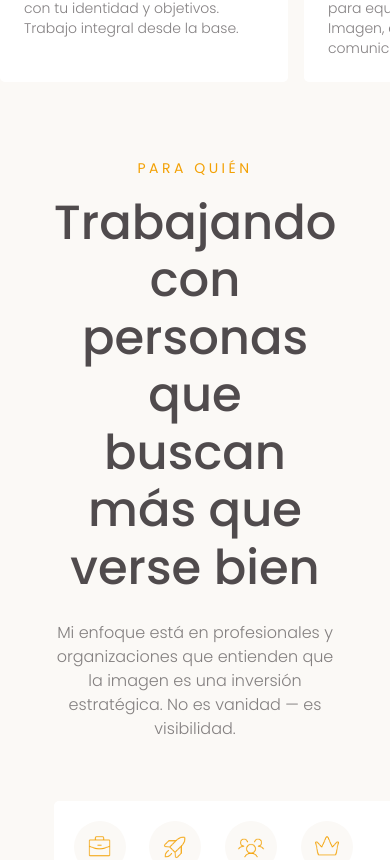
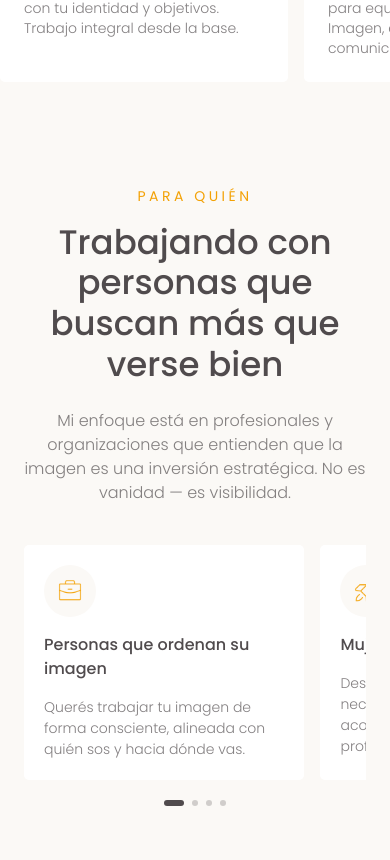
Before and after one commit to DunaStudio/dani_arena, a Next.js app: page / in a window 390 px wide. Shown: the part 3775-4635 px from the top of the page. Built offline with nearby package versions, Linux system fonts and the light colour scheme.

Commit message:
paraquien section mobile

```diff
--- a/sections/ParaQuienSection.tsx
+++ b/sections/ParaQuienSection.tsx
@@ -1,3 +1,6 @@
+"use client";
+
+import { useRef, useState } from "react";
 import {
   FadeUp,
   RevealLine,
@@ -5,20 +8,34 @@ import {
   StaggerItem,
 } from "@/components/motion";
 import ParaQuienCard from "@/components/ParaQuienComponents/ParaQuienCard";
-import SectionText from "@/components/SectionText";
 import { paraQuienCardsData } from "@/utils/constants";
 
 export default function ParaQuienSection() {
+  const [current, setCurrent] = useState(0);
+  const scrollRef = useRef<HTMLDivElement>(null);
+
+  const handleScroll = () => {
+    if (!scrollRef.current) return;
+    const { scrollLeft, offsetWidth } = scrollRef.current;
+    const index = Math.round(scrollLeft / (offsetWidth * 0.82 + 16));
+    setCurrent(Math.min(index, paraQuienCardsData.length - 1));
+  };
+
+  const scrollToCard = (i: number) => {
+    scrollRef.current?.children[i]?.scrollIntoView({ behavior: "smooth", block: "nearest", inline: "start" });
+    setCurrent(i);
+  };
+
   return (
-    <div className="bg-porcelain w-full flex items-center justify-center px-20 py-5">
-      <div className="max-w-300 flex flex-col justify-center items-center">
+    <div className="bg-porcelain w-full flex items-center justify-center px-6 md:px-20 py-12 md:py-5">
+      <div className="max-w-300 w-full flex flex-col justify-center items-center">
         <RevealLine delay={0}>
           <p className="text-goldenOrange uppercase tracking-[0.25em] text-sm font-normal">
             Para quién
           </p>
         </RevealLine>
 
-        <h2 className="text-charcoal text-[48px] font-medium text-center leading-[1.2] mt-4">
+        <h2 className="text-charcoal text-[34px] md:text-[48px] font-medium text-center leading-[1.2] mt-4">
           <RevealLine delay={0.08}>Trabajando con personas que</RevealLine>
           <RevealLine delay={0.16}>buscan más que verse bien</RevealLine>
         </h2>
@@ -30,11 +47,45 @@ export default function ParaQuienSection() {
           Mi enfoque está en profesionales y organizaciones que entienden que la
           imagen es una inversión estratégica. No es vanidad — es visibilidad.
         </FadeUp>
-        <StaggerContainer className="grid grid-cols-4 gap-5 mt-15">
+
+        {/* Mobile carousel */}
+        <div className="md:hidden w-full mt-10">
+          <div
+            ref={scrollRef}
+            onScroll={handleScroll}
+            className="flex gap-4 overflow-x-auto snap-x snap-mandatory [scrollbar-width:none] [&::-webkit-scrollbar]:hidden"
+          >
+            {paraQuienCardsData.map((card, i) => (
+              <div
+                key={i}
+                className="snap-start shrink-0 w-[82%] bg-white rounded-[5px] p-5 flex flex-col gap-4"
+              >
+                <div className="rounded-full bg-porcelain p-3 w-max">
+                  <img src={card.icon.src} alt="" className="w-7 h-7 object-contain" />
+                </div>
+                <p className="font-medium text-charcoal text-[16px]">{card.title}</p>
+                <p className="text-charcoal opacity-70 font-light text-[14px]">{card.description}</p>
+              </div>
+            ))}
+          </div>
+
+          {/* Dots */}
+          <div className="flex justify-center gap-2 mt-5">
+            {paraQuienCardsData.map((_, i) => (
+              <button
+                key={i}
+                onClick={() => scrollToCard(i)}
+                className={`h-1.5 rounded-full transition-all duration-300 ${i === current ? "bg-charcoal w-5" : "bg-charcoal/25 w-1.5"}`}
+              />
+            ))}
+          </div>
+        </div>
+
+        {/* Desktop grid */}
+        <StaggerContainer className="hidden md:grid grid-cols-4 gap-5 mt-15 w-full">
           {paraQuienCardsData.map((card, i) => (
             <StaggerItem key={i} className="h-full flex">
               <ParaQuienCard
-                key={i}
                 icon={card.icon}
                 title={card.title}
                 description={card.description}
```
